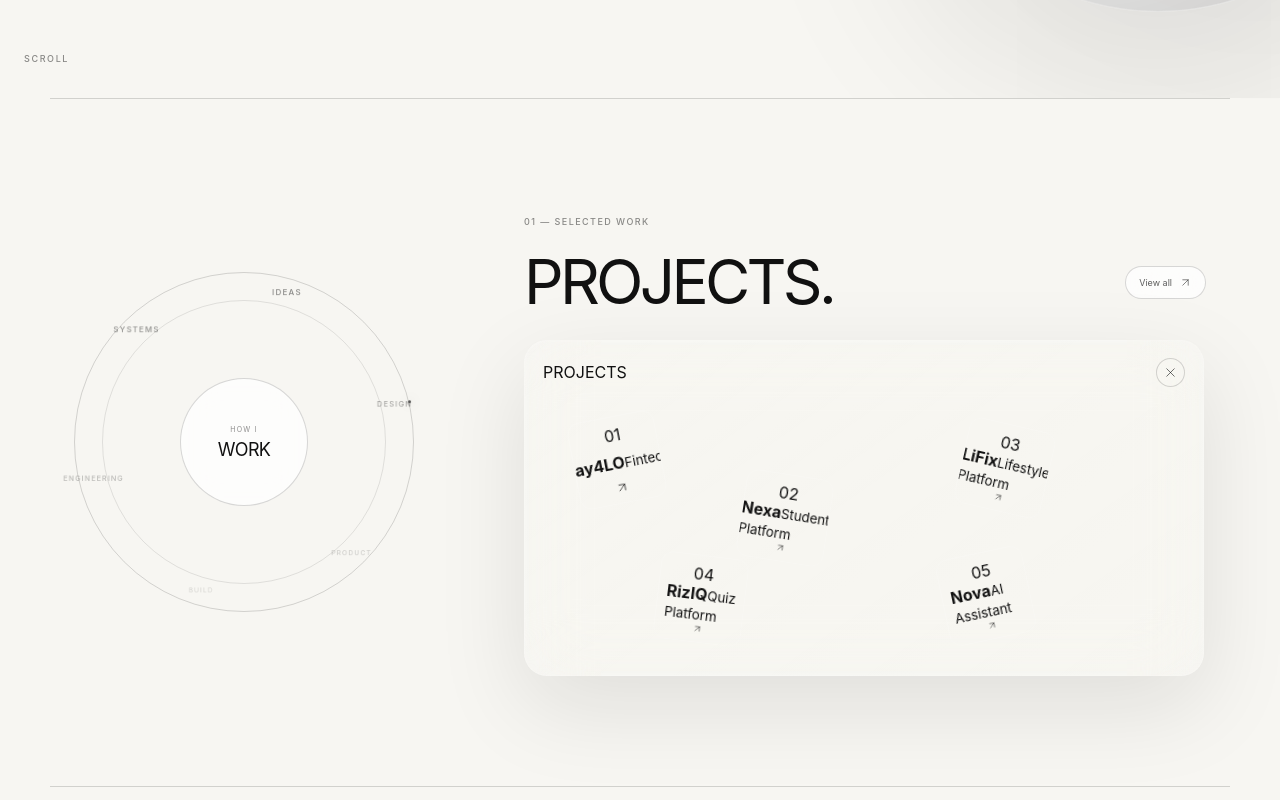
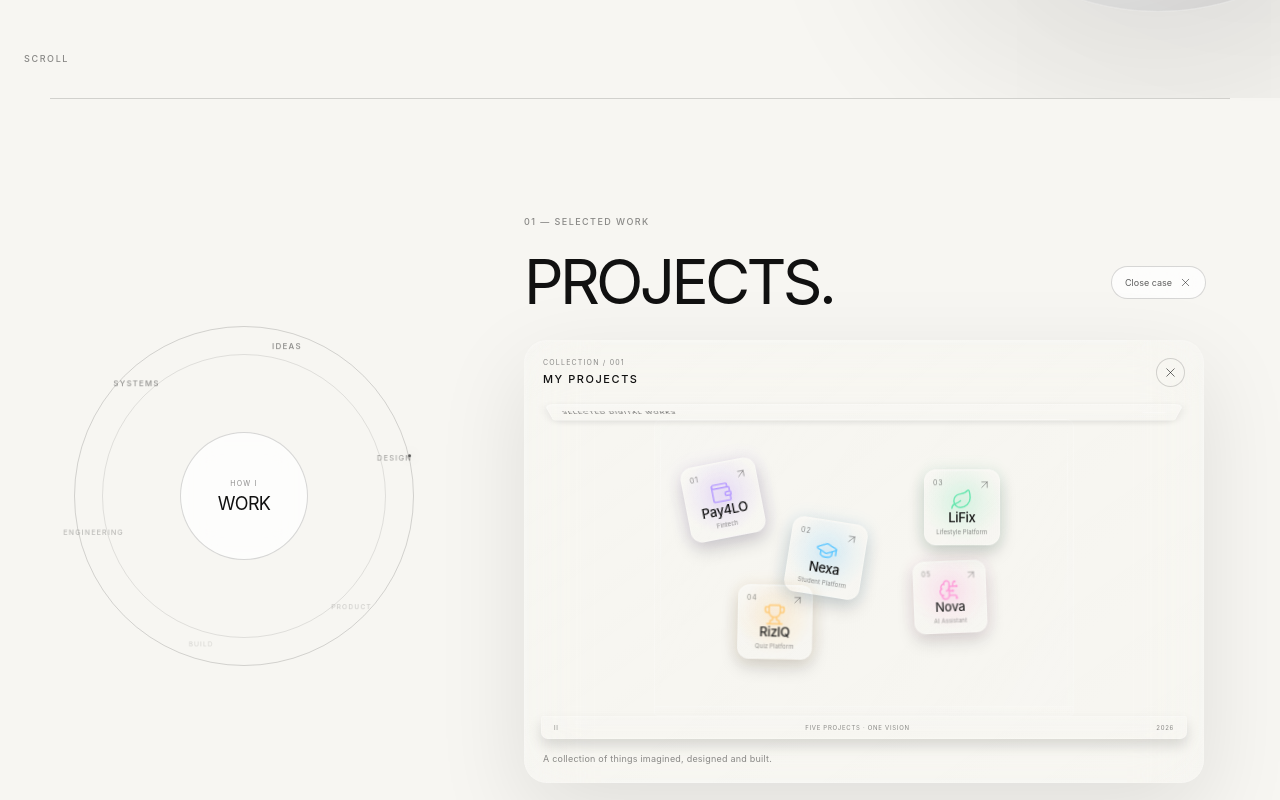
Before and after one commit to ibinyass001-hue/1brahim1nyass, a React (Vite) app: page / in a window 1280 px wide. Both pictures are taken after a click on the button "View all". Shown: the part 558-1358 px from the top of the page. Built offline with nearby package versions, Linux system fonts and the light colour scheme.

Commit message:
Update portfolio project interactions

```diff
--- a/src/components/Work/Work.jsx
+++ b/src/components/Work/Work.jsx
@@ -1,16 +1,61 @@
 import { useLayoutEffect, useRef, useState } from 'react'
-import { ArrowUpRight, X } from 'lucide-react'
+import {
+  ArrowUpRight,
+  BrainCircuit,
+  GraduationCap,
+  Leaf,
+  Trophy,
+  Wallet,
+  X,
+} from 'lucide-react'
 import gsap from 'gsap'
 import './Work.css'
 
-const disciplines = ['DESIGN', 'PRODUCT', 'BUILD', 'ENGINEERING', 'SYSTEMS', 'IDEAS']
+const disciplines = [
+  'DESIGN',
+  'PRODUCT',
+  'BUILD',
+  'ENGINEERING',
+  'SYSTEMS',
+  'IDEAS',
+]
 
 const projects = [
-  { name: 'Pay4LO', type: 'Fintech', url: 'https://fourontpay.onrender.com' },
-  { name: 'Nexa', type: 'Student Platform', url: 'https://nexa-app-if5e.onrender.com' },
-  { name: 'LiFix', type: 'Lifestyle Platform', url: 'https://lifix-app.onrender.com' },
-  { name: 'RizIQ', type: 'Quiz Platform', url: 'https://riziq-app.onrender.com' },
-  { name: 'Nova', type: 'AI Assistant', url: '#contact' },
+  {
+    name: 'Pay4LO',
+    type: 'Fintech',
+    url: 'https://fourontpay.onrender.com',
+    icon: Wallet,
+    slug: 'pay4lo',
+  },
+  {
+    name: 'Nexa',
+    type: 'Student Platform',
+    url: 'https://nexa-app-if5e.onrender.com',
+    icon: GraduationCap,
+    slug: 'nexa',
+  },
+  {
+    name: 'LiFix',
+    type: 'Lifestyle Platform',
+    url: 'https://lifix-app.onrender.com',
+    icon: Leaf,
+    slug: 'lifix',
+  },
+  {
+    name: 'RizIQ',
+    type: 'Quiz Platform',
+    url: 'https://riziq-app.onrender.com',
+    icon: Trophy,
+    slug: 'riziq',
+  },
+  {
+    name: 'Nova',
+    type: 'AI Assistant',
+    url: '#contact',
+    icon: BrainCircuit,
+    slug: 'nova',
+  },
 ]
 
 function Work() {
@@ -26,27 +71,25 @@ function Work() {
 
       const renderOrbit = () => {
         labels.forEach((label, index) => {
-          const angle = state.angle + index * (Math.PI * 2 / labels.length)
+          const angle =
+            state.angle + index * (Math.PI * 2 / labels.length)
           const x = Math.sin(angle) * radius
           const y = -Math.cos(angle) * radius
           const depth = (Math.cos(angle) + 1) / 2
-          const scale = .82 + depth * .18
-          const opacity = .18 + depth * .55
 
           gsap.set(label, {
             x,
             y,
-            scale,
-            opacity,
+            scale: 0.82 + depth * 0.18,
+            opacity: 0.18 + depth * 0.55,
             zIndex: Math.round(depth * 10),
           })
         })
 
-        const lightRadius = 170
         gsap.set('.orbit-light', {
-          x: Math.sin(state.angle) * lightRadius,
-          y: -Math.cos(state.angle) * lightRadius,
-          opacity: .3 + ((Math.cos(state.angle) + 1) / 2) * .55,
+          x: Math.sin(state.angle) * 170,
+          y: -Math.cos(state.angle) * 170,
+          opacity: 0.3 + ((Math.cos(state.angle) + 1) / 2) * 0.55,
         })
       }
 
@@ -61,14 +104,15 @@ function Work() {
       })
 
       gsap.from('.orbit-center', {
-        scale: .94,
+        scale: 0.94,
         opacity: 0,
         duration: 1.1,
         ease: 'power3.out',
       })
 
       gsap.to('.orbit-center', {
-        boxShadow: 'inset 0 1px 0 rgba(255,255,255,.07), 0 25px 80px rgba(255,255,255,.06)',
+        boxShadow:
+          'inset 0 1px 0 rgba(255,255,255,.07), 0 25px 80px rgba(255,255,255,.06)',
         duration: 3,
         repeat: -1,
         yoyo: true,
@@ -82,11 +126,60 @@ function Work() {
   }, [])
 
   useLayoutEffect(() => {
-    if (!open) return
+    if (!open || !panelRef.current) return
+
     const context = gsap.context(() => {
-      gsap.fromTo('.work-panel', { y: 16, scale: .97, opacity: 0 }, { y: 0, scale: 1, opacity: 1, duration: .45, ease: 'power3.out' })
-      gsap.fromTo('.work-modal-card', { y: 10, opacity: 0 }, { y: 0, opacity: 1, duration: .35, stagger: .04, delay: .08, ease: 'power2.out' })
+      const lid = panelRef.current.querySelector('.glass-lid')
+      const cards = panelRef.current.querySelectorAll('.work-modal-card')
+
+      gsap.fromTo(
+        '.work-panel',
+        { y: 18, scale: 0.97, opacity: 0 },
+        {
+          y: 0,
+          scale: 1,
+          opacity: 1,
+          duration: 0.45,
+          ease: 'power3.out',
+        }
+      )
+
+      gsap.fromTo(
+        lid,
+        { rotationX: 0 },
+        {
+          rotationX: -68,
+          duration: 0.9,
+          delay: 0.25,
+          ease: 'power3.inOut',
+          transformOrigin: 'top center',
+        }
+      )
+
+      gsap.fromTo(
+        cards,
+        {
+          y: -280,
+          rotationX: -45,
+          rotationZ: (index) => index % 2 === 0 ? -16 : 18,
+          scale: 0.72,
+          opacity: 0,
+        },
+        {
+          y: 0,
+          rotationX: 0,
+          rotationZ: 0,
+          scale: 1,
+          opacity: 1,
+          duration: 1.7,
+          stagger: 0.28,
+          delay: 0.55,
+          ease: 'bounce.out',
+          clearProps: 'transform',
+        }
+      )
     }, panelRef)
+
     return () => context.revert()
   }, [open])
 
@@ -96,52 +189,128 @@ function Work() {
         <div className="work-orbit">
           <div className="orbit-ring orbit-ring-outer" />
           <div className="orbit-ring orbit-ring-inner" />
+
           <div className="orbit-labels">
             {disciplines.map((discipline) => (
-              <span key={discipline} className="orbit-label">{discipline}</span>
+              <span key={discipline} className="orbit-label">
+                {discipline}
+              </span>
             ))}
             <i className="orbit-light" />
           </div>
+
           <div className="orbit-center">
             <span>HOW I</span>
             <strong>WORK</strong>
           </div>
         </div>
+
         <div className="work-content">
           <span className="work-kicker">01 — SELECTED WORK</span>
+
           <div className="work-heading-row">
             <h2>PROJECTS.</h2>
-            <button className="view-all" type="button" onClick={() => setOpen(true)}>
-              View all
-              <ArrowUpRight size={13} strokeWidth={1.4} />
+            <button
+              className="view-all"
+              type="button"
+              aria-expanded={open}
+              aria-controls="project-glass-case"
+              onClick={() => setOpen((value) => !value)}
+            >
+              {open ? 'Close case' : 'View all'}
+              {open
+                ? <X size={13} strokeWidth={1.4} />
+                : <ArrowUpRight size={13} strokeWidth={1.4} />}
             </button>
           </div>
+
           {open && (
-            <div ref={panelRef} className="work-panel">
+            <div
+              ref={panelRef}
+              id="project-glass-case"
+              className="work-panel"
+            >
               <div className="work-panel-head">
-                <span>PROJECTS</span>
-                <button className="work-close" type="button" aria-label="Close work" onClick={() => setOpen(false)}>
+                <div>
+                  <span className="case-eyebrow">COLLECTION / 001</span>
+                  <strong>MY PROJECTS</strong>
+                </div>
+                <button
+                  className="work-close"
+                  type="button"
+                  aria-label="Close projects"
+                  onClick={() => setOpen(false)}
+                >
                   <X size={15} strokeWidth={1.4} />
                 </button>
               </div>
+
+              <div className="glass-case">
+                <div className="glass-lid">
+                  <span>SELECTED DIGITAL WORKS</span>
+                  <i />
+                </div>
+
+                <div className="glass-chamber">
+                  <div className="glass-reflection" />
+
                   <div className="work-modal-grid">
-                {projects.map((project, index) => (
+                    {projects.map((project, index) => {
+                      const ProjectIcon = project.icon
+
+                      return (
                         <a
                           key={project.name}
-                    className="work-modal-card"
+                          className={`work-modal-card project-card--${project.slug}`}
                           href={project.url}
-                    target={project.url.startsWith('http') ? '_blank' : undefined}
-                    rel={project.url.startsWith('http') ? 'noreferrer' : undefined}
+                          target={
+                            project.url.startsWith('http')
+                              ? '_blank'
+                              : undefined
+                          }
+                          rel={
+                            project.url.startsWith('http')
+                              ? 'noreferrer'
+                              : undefined
+                          }
+                          aria-label={`View ${project.name} — ${project.type}`}
                         >
-                    <span>0{index + 1}</span>
-                    <div>
+                          <span className="project-index">
+                            0{index + 1}
+                          </span>
+                          <ArrowUpRight
+                            className="project-arrow"
+                            size={13}
+                            strokeWidth={1.4}
+                          />
+                          <ProjectIcon
+                            className="project-icon"
+                            size={25}
+                            strokeWidth={1.5}
+                          />
+                          <div className="project-card-content">
                             <strong>{project.name}</strong>
                             <small>{project.type}</small>
                           </div>
-                    <ArrowUpRight size={14} strokeWidth={1.3} />
+                          <span className="project-card-shine" />
                         </a>
-                ))}
+                      )
+                    })}
                   </div>
+
+                  <div className="glass-floor" />
+                </div>
+
+                <div className="glass-base">
+                  <span>II</span>
+                  <span>FIVE PROJECTS · ONE VISION</span>
+                  <span>2026</span>
+                </div>
+              </div>
+
+              <p className="case-caption">
+                A collection of things imagined, designed and built.
+              </p>
             </div>
           )}
         </div>
```
Lines whose indentation alone changed are shown as unchanged.
